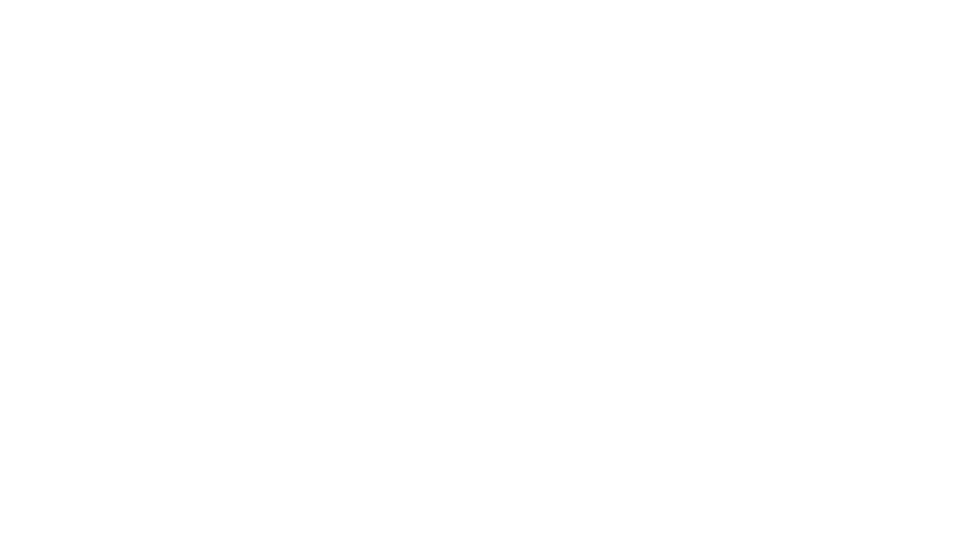
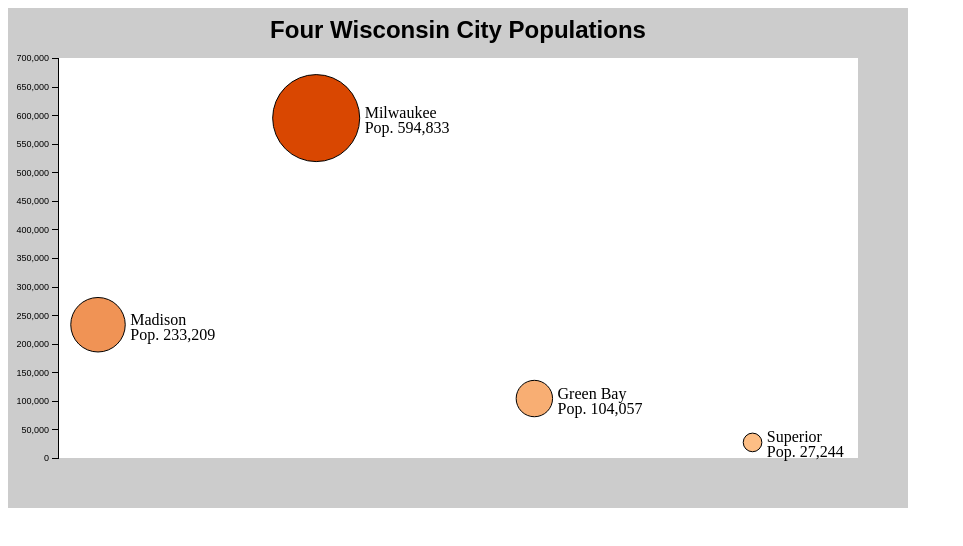
Before and after one commit to JoshRiebe/unit-3, a plain HTML site: page boilerplate/index.html in a window 1280 px wide. Shown: the whole page, without its empty margins (0-963 px from the left). Drawn offline with Linux system fonts and the light colour scheme.

Commit message:
Activity 8

```diff
--- a/boilerplate/css/style.css
+++ b/boilerplate/css/style.css
@@ -0,0 +1,18 @@
+.axis path,
+.axis line {
+    fill: none;
+    stroke: black;
+    stroke-width: 1px;
+    shape-rendering: crispEdges;
+}
+
+.axis text {
+    font-family: sans-serif;
+    font-size: 0.9em;
+}
+
+.title {
+    font-family: sans-serif;
+    font-size: 1.5em;
+    font-weight: bold;
+}
--- a/boilerplate/index.html
+++ b/boilerplate/index.html
@@ -23,7 +23,8 @@
         place these within <script> tags-->
 
         <!--put your external script links here-->
-        <script type="text/javascript" src="js/main.js"></script>
+        <!-- <script type="text/javascript" src="js/main.js"></script> -->
+        <script type="text/javascript" src="js/bubblechart.js"></script>
         <script type="text/javascript" src="lib/d3.js"></script>
     </body>
 </html>
--- /dev/null
+++ b/boilerplate/js/bubblechart.js
@@ -0,0 +1,156 @@
+//execute script when window is loaded
+window.onload = function(){
+
+    var w = 900, h = 500;
+    var container = d3.select("body") //get the <body> element from the DOM
+        .append("svg") //put a new svg in the body
+        .attr("width", w) //assign the width
+        .attr("height", h) //assign the height
+        .attr("class", "container") //always assign a class (as the block name) for styling and future selection
+        .style("background-color", "rgba(0,0,0,0.2)"); //only put a semicolon at the end of the block!
+
+    //innerRect block
+    var innerRect = container.append("rect") //put a new rect in the svg
+    .datum(400)
+    .attr("width", function(d){
+        return d * 2;
+    })
+    .attr("height", function(d){
+        return d;
+    })
+    .attr("class", "innerRect")
+    .attr("x", 50) //position from left on the x (horizontal) axis
+    .attr("y", 50) //position from top on the y (vertical) axis
+    .style("fill", "#FFFFFF"); //fill color
+
+    //cityPop array
+    var cityPop = [
+        {
+            city: 'Madison',
+            population: 233209
+        },
+        {
+            city: 'Milwaukee',
+            population: 594833
+        },
+        {
+            city: 'Green Bay',
+            population: 104057
+        },
+        {
+            city: 'Superior',
+            population: 27244
+        }
+    ];
+
+    //find the minimum value of the array
+    var minPop = d3.min(cityPop, function(d){
+        return d.population;
+    });
+
+    //find the maximum value of the array
+    var maxPop = d3.max(cityPop, function(d){
+        return d.population;
+    });
+
+    //scale for circles center y coordinate
+    var y = d3.scaleLinear()
+        .range([450, 50])
+        .domain([0, 700000]);
+
+    //scale stuff
+    var x = d3.scaleLinear() //create the scale
+        .range([90, 810]) //output min and max
+        .domain([0, 3.3]); //input min and max
+
+    //color scale generator
+    var color = d3.scaleLinear()
+        .range([
+            "#FDBE85",
+            "#D94701"
+        ])
+        .domain([
+            minPop,
+            maxPop
+        ]);
+
+    //circle stuff
+    var circles = container.selectAll(".circles")
+        .data(cityPop)
+        .enter()
+        .append("circle")
+        .attr("class", "circles")
+        .attr("id", function(d){
+            return d.city;
+        })
+        .attr("r", function(d){ //circle radius
+            var area = d.population * .01;
+            return Math.sqrt(area/Math.PI);
+        })
+        .attr("cx", function(d, i){ //x coordinate using scale generator
+            return x(i);
+        })
+        .attr("cy", function(d){ //y coordinate using y scale
+            return y(d.population);
+        })
+        .style("fill", function(d, i){
+            return color(d.population);
+        })
+        .style("stroke", "#000");
+
+    //y axis generator
+    var yAxis = d3.axisLeft(y);
+
+    //create axis g element and add axis
+    var axis = container.append("g")
+        .attr("class", "axis")
+        .attr("transform", "translate(50, 0)");
+
+    yAxis(axis);
+
+    //title
+    var title = container.append("text")
+        .attr("class", "title")
+        .attr("text-anchor", "middle")
+        .attr("x", 450)
+        .attr("y", 30)
+        .text("Four Wisconsin City Populations");
+
+    //circle label position
+    var labels = container.selectAll(".labels")
+        .data(cityPop)
+        .enter()
+        .append("text")
+        .attr("class", "labels")
+        .attr("text-anchor", "left")
+        .attr("y", function(d){
+            //vertical position centered on each circle
+            return y(d.population);
+        });
+
+    //first line of labels
+    var nameLine = labels.append("tspan")
+        .attr("class", "nameLine")
+        .attr("x", function(d,i){
+            //horizontal position to the right of each circle
+            return x(i) + Math.sqrt(d.population * 0.01 / Math.PI) + 5;
+        })
+        .text(function(d){
+            return d.city;
+        });
+
+        //format generator
+        var format = d3.format(",");
+
+        //second line of label
+    var popLine = labels.append("tspan")
+        .attr("class", "popLine")
+        .attr("x", function(d,i){
+            //horizontal position to the right of each circle
+            return x(i) + Math.sqrt(d.population * 0.01 / Math.PI) + 5;
+        })
+        .attr("dy", "15") //vertical offset
+        .text(function(d){
+            return "Pop. " + format(d.population);
+        });
+};
```
